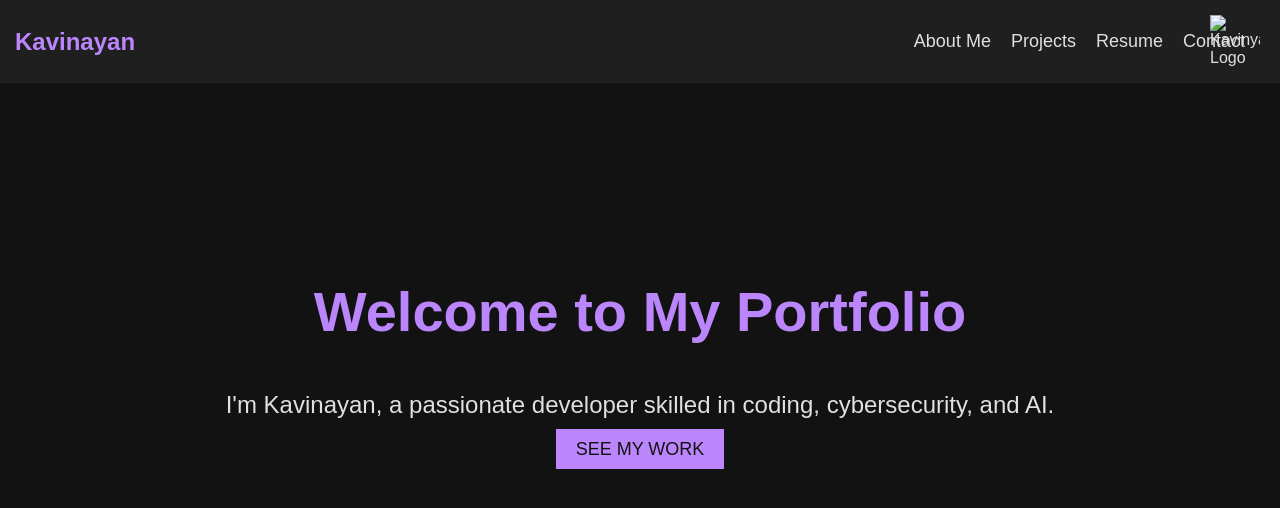
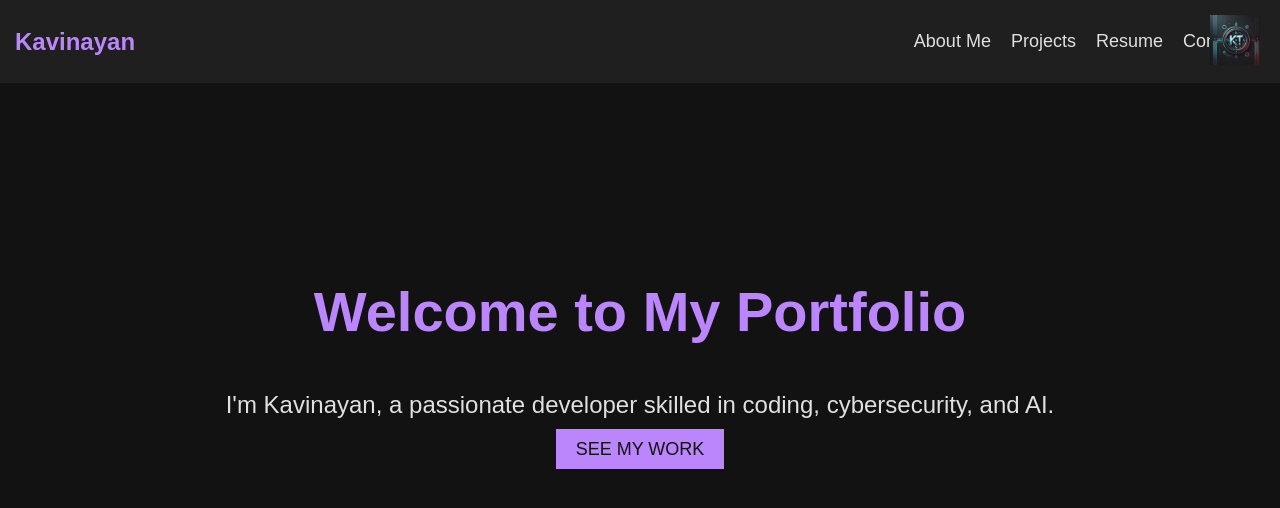
Before and after one commit to Kavinayan/Kavinayan, a plain HTML site: page index.html in a window 1280 px wide. Drawn offline with Linux system fonts and the light colour scheme.

Commit message:
Initial commit

```diff
--- a/index.html
+++ b/index.html
@@ -17,7 +17,7 @@
         <li><a href="resume.html">Resume</a></li>
         <li><a href="contact.html">Contact</a></li>
     </ul>
-    <img src="logo.webp" alt="Kavinyan Logo" class="top-right-logo">
+    <img src="images/logo.webp" alt="Kavinayan Logo" class="top-right-logo">
 </nav>
 
 <!-- Hero Section -->
```
